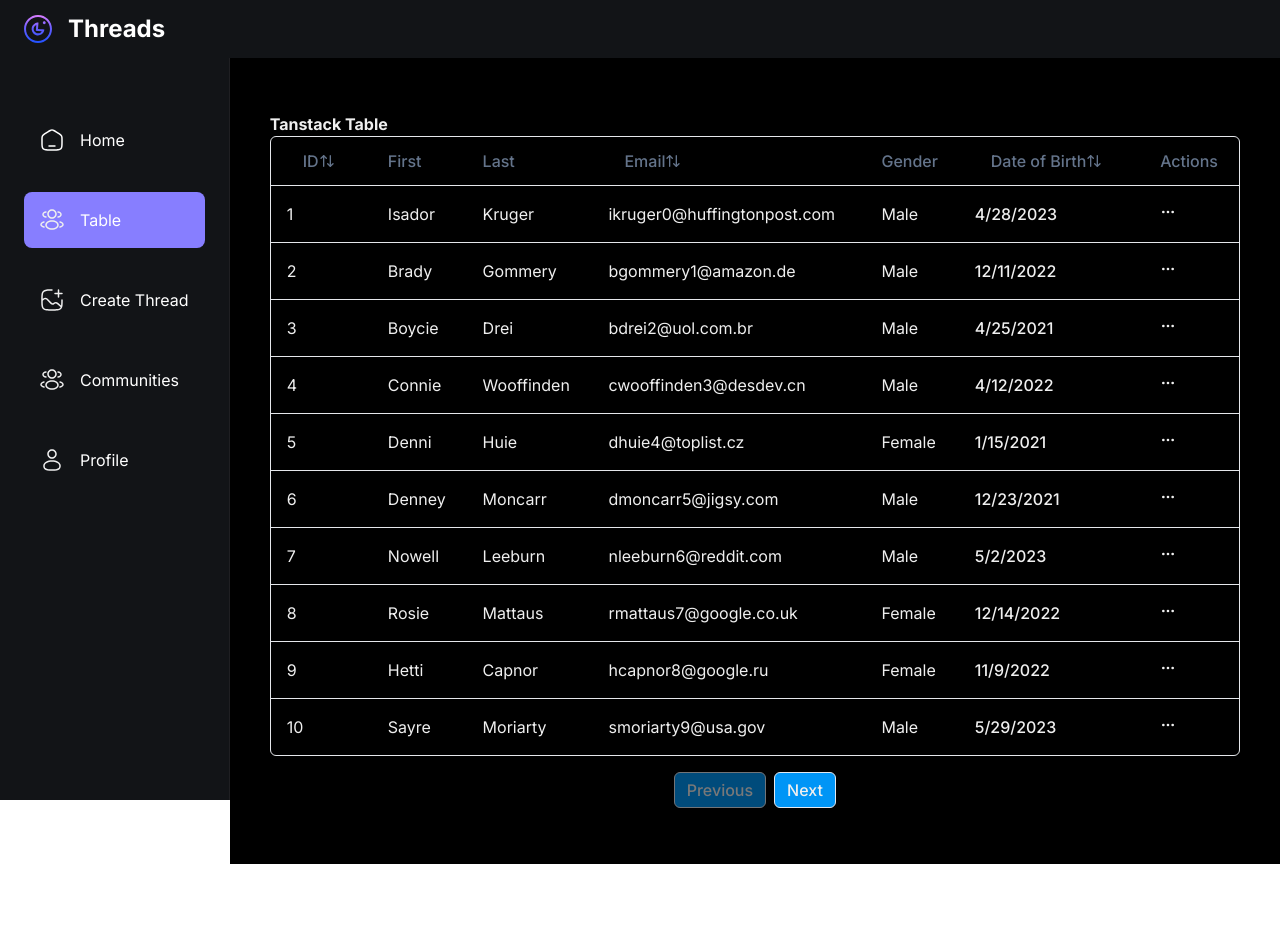
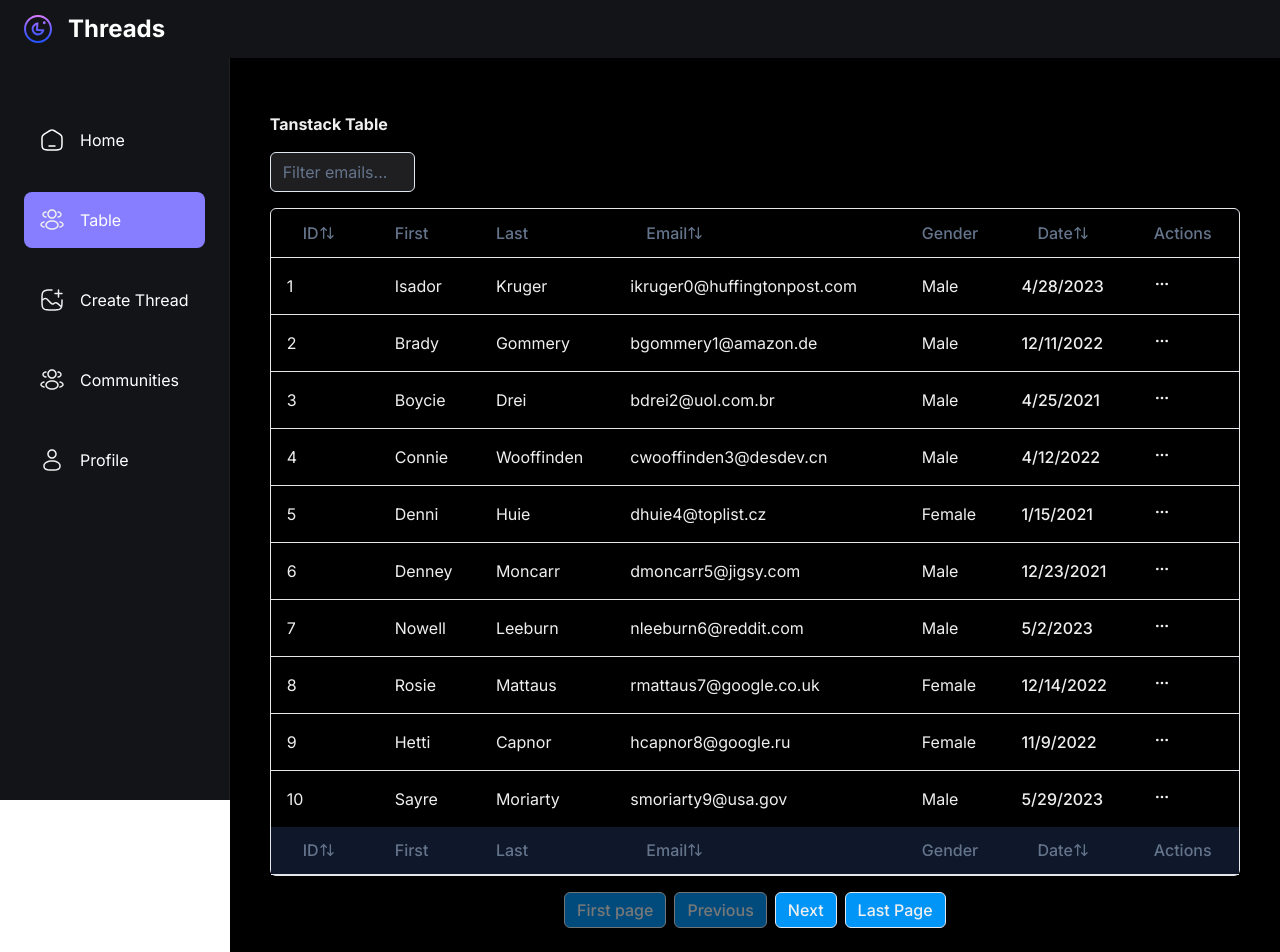
Before and after one commit to AuroraLantean/nextjs-shadcn-demo1, a Next.js app: page /table in a window 1280 px wide. Shown: the top 952 px of the page. Before the commit the page ends 864 px from the top, so only its background shows below. Built offline with nearby package versions, Linux system fonts and the light colour scheme.

Commit message:
add filtering

```diff
--- a/components/tables/basicTable.tsx
+++ b/components/tables/basicTable.tsx
@@ -1,6 +1,7 @@
 "use client"
 import {
   ColumnDef,
+  ColumnFiltersState,
   SortingState,
   flexRender,
   getCoreRowModel,
@@ -13,12 +14,14 @@ import {
   Table,
   TableBody,
   TableCell,
+  TableFooter,
   TableHead,
   TableHeader,
   TableRow,
 } from "@/components/ui/table"
 import { Fragment, useState } from 'react'
 import { Button } from '../ui/button'
+import { Input } from '../ui/input'
 
 type DataTableProps<TData, TValue> = {
   columns: ColumnDef<TData, TValue>[]
@@ -27,7 +30,9 @@ type DataTableProps<TData, TValue> = {
 
 export default function BasicTable<TData, TValue>({ data, columns }: DataTableProps<TData, TValue>) {
 
-  const [sorting, setSorting] = useState<SortingState>([])
+  const [sorting, setSorting] = useState<SortingState>([]);
+  const [columnFilters, setColumnFilters] = useState<ColumnFiltersState>([]);
+
   const table = useReactTable({
     data,
     columns,
@@ -36,23 +41,33 @@ export default function BasicTable<TData, TValue>({ data, columns }: DataTablePr
     getSortedRowModel: getSortedRowModel(),
     onSortingChange: setSorting,
     state: {
-      sorting,
+      sorting, columnFilters,
     },
+    getFilteredRowModel: getFilteredRowModel(),
+    onColumnFiltersChange: setColumnFilters,
   })
 
-  /*const [filtering, setFiltering] = useState('')
-  const table = useReactTable({
-    getFilteredRowModel: getFilteredRowModel(),
-    state: {
-      //sorting: sorting,
+  /*state: {
       globalFilter: filtering,
     },
-    //onSortingChange: setSorting,
     onGlobalFilterChange: setFiltering,
-  })*/
-
+    <input
+        type='text'
+        value={filtering}
+        onChange={e => setFiltering(e.target.value)}
+    */
   return (
     <div>
+      <div className="flex items-center py-4">
+        <Input
+          className='max-w-[15%] bg-dark-4'
+          placeholder="Filter emails..."
+          value={(table.getColumn("email")?.getFilterValue() as string) ?? ""}
+          onChange={(event) =>
+            table.getColumn("email")?.setFilterValue(event.target.value)
+          }
+        />
+      </div>
 
       <div className="rounded-md border">
         <Table>
@@ -96,10 +111,37 @@ export default function BasicTable<TData, TValue>({ data, columns }: DataTablePr
               </TableRow>
             )}
           </TableBody>
+          <TableFooter>
+            {table.getFooterGroups().map((footerGroup) => (
+              <TableRow key={footerGroup.id}>
+                {footerGroup.headers.map((header) => {
+                  return (
+                    <TableHead key={header.id}>
+                      {header.isPlaceholder
+                        ? null
+                        : flexRender(
+                          header.column.columnDef.header,
+                          header.getContext()
+                        )}
+                    </TableHead>
+                  )
+                })}
+              </TableRow>
+            ))}
+          </TableFooter>
         </Table>
       </div>
 
       <div className="flex items-center justify-center space-x-2 py-4">
+        <Button
+          className='bg-blue'
+          variant="outline"
+          size="sm"
+          onClick={() => table.setPageIndex(0)}
+          disabled={!table.getCanPreviousPage()}
+        >
+          First page
+        </Button>
         <Button
           className='bg-blue'
           variant="outline"
@@ -118,113 +160,30 @@ export default function BasicTable<TData, TValue>({ data, columns }: DataTablePr
         >
           Next
         </Button>
+        <Button
+          className='bg-blue'
+          variant="outline"
+          size="sm"
+          onClick={() => table.setPageIndex(table.getPageCount() - 1)}
+          disabled={!table.getCanNextPage()}
+        >
+          Last Page
+        </Button>
       </div>
     </div>
   )
-  /*
-  return (
-    <div className='text-white'>
-      <input
-        className='bg-gray-1'
-        type='text'
-        value={filtering}
-        onChange={e => setFiltering(e.target.value)}
-      />
-      <table className='text-white '>
-        <thead>
-          {table.getHeaderGroups().map(headerGroup => (
-            <tr key={headerGroup.id}>
-              {headerGroup.headers.map(header => (
-                <th
-                  key={header.id}
-                  onClick={header.column.getToggleSortingHandler()}
-                >
-                  {header.isPlaceholder ? null : (
-                    <div>
-                      {flexRender(
-                        header.column.columnDef.header,
-                        header.getContext()
-                      )}
-
-                    </div>
-                  )}
-                </th>
-              ))}
-            </tr>
-          ))}
-        </thead>
-
-        <tbody className='bg-gray-1'>
-          {table.getRowModel().rows.map(row => (
-            <tr key={row.id}>
-              {row.getVisibleCells().map(cell => (
-                <td key={cell.id}>
-                  {flexRender(cell.column.columnDef.cell, cell.getContext())}
-                </td>
-              ))}
-            </tr>
-          ))}
-        </tbody>
-        {<tfoot>
-          {table.getFooterGroups().map(footerGroup => (
-            <tr key={footerGroup.id}>
-              {footerGroup.headers.map(header => (
-                <th key={header.id}>
-                  {header.isPlaceholder
-                    ? null
-                    : flexRender(
-                      header.column.columnDef.header,
-                      header.getContext()
-                    )}
-                </th>
-              ))}
-            </tr>
-          ))}
-        </tfoot>}
-      </table>
-      <div className='flex justify-between'>
-        <button className='bg-blue rounded' onClick={() => table.setPageIndex(0)}>First page</button>
-
-        <button className='bg-primary-500 rounded'
-          disabled={!table.getCanPreviousPage()}
-          onClick={() => table.previousPage()}
-        >
-          Previous page
-        </button>
-
-        <button className='bg-primary-500 rounded'
-          disabled={!table.getCanNextPage()}
-          onClick={() => table.nextPage()}
-        >
-          Next page
-        </button>
-
-        <button className='bg-red-500 rounded' onClick={() => table.setPageIndex(table.getPageCount() - 1)}>
-          Last page
-        </button>
-      </div>
-    </div>
-  )*/
 }
-/**
- *                       {
-                        { asc: '🔼', desc: '🔽' }[
-                          header.column.getIsSorted() ?? null
-                        ]
-                      }
-
+/*{{ asc: '🔼', desc: '🔽' }[header.column.getIsSorted() ?? null]}
         <thead>
           <tr>
             <th>ID</th>
           </tr>
         </thead>
-
         <tbody>
-                  <tr>
+          <tr>
             <td>
               1
             </td>
           </tr>
-
         </tbody>
  */
--- a/mockdata/columns.tsx
+++ b/mockdata/columns.tsx
@@ -30,7 +30,6 @@ export type dataT = (typeof data)[number]
 }
 "oepn" | "completed" | "closed" | "failed"
 */
-//const data = useMemo(() => mData, [])
 
 export const columns: ColumnDef<dataT>[] = [
   {
@@ -80,7 +79,7 @@ export const columns: ColumnDef<dataT>[] = [
   },
   {
     accessorKey: 'dob',
-    footer: 'Date of Birth',
+    footer: 'Date',
     cell: ({ row }) => {
       const date_of_birth = row.getValue("dob");
       const formatted = new Date(date_of_birth as string).toLocaleDateString();
@@ -93,7 +92,7 @@ export const columns: ColumnDef<dataT>[] = [
           variant="ghost"
           onClick={() => column.toggleSorting(column.getIsSorted() === "asc")}
         >
-          Date of Birth
+          Date
           <ArrowUpDown className="ml-2 h-4 w-4" />
         </Button>
       )
```
